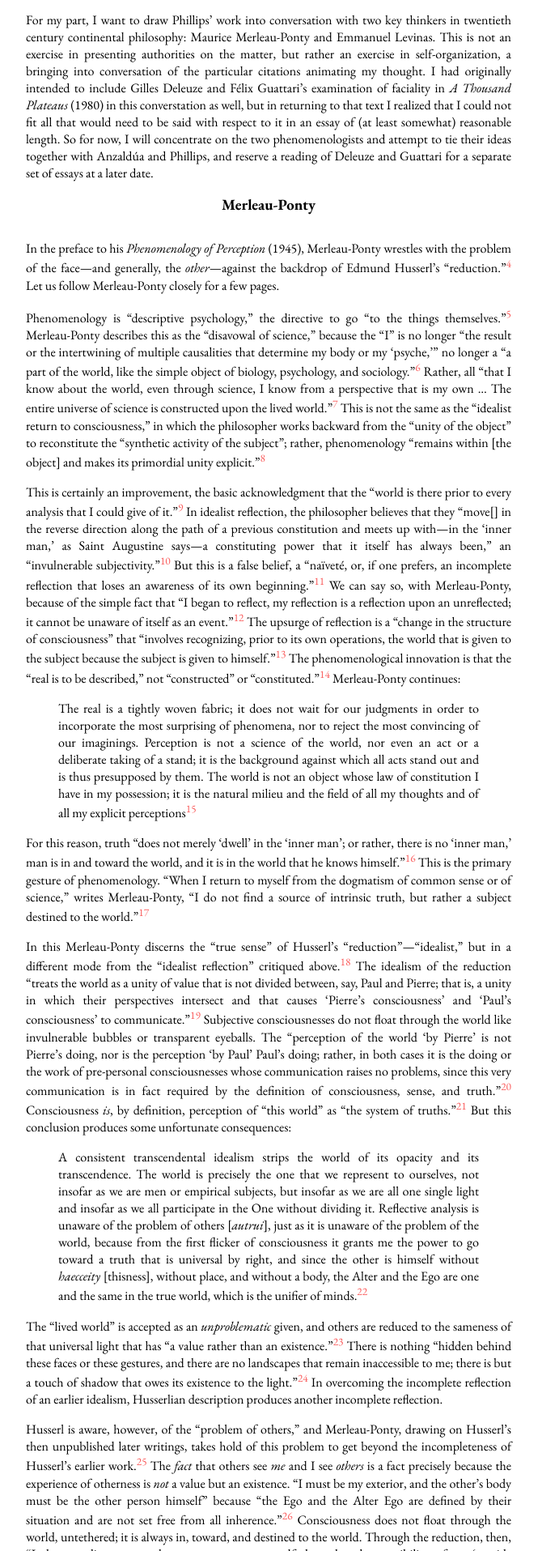
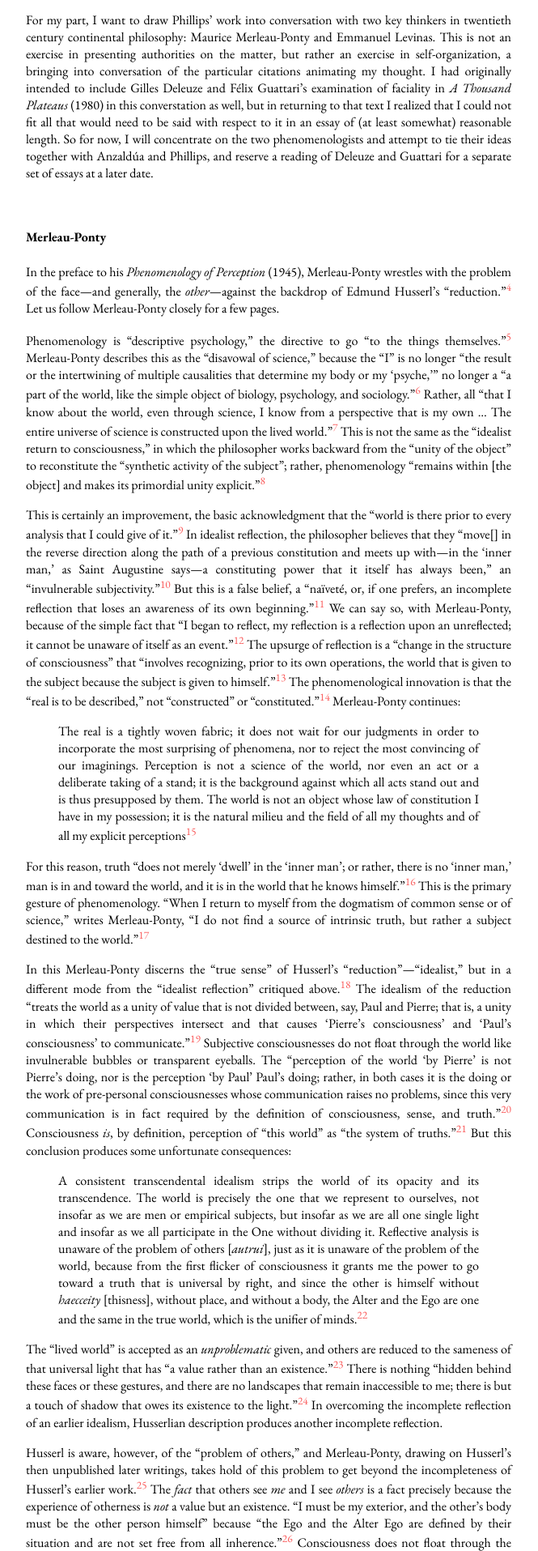
Before and after one commit to steinea/steinea.github.io, a Jekyll site: the page built from _posts/2021-05-30-idea-of-gamer-3.md, in a window 1280 px wide. Shown: the part 489-2404 px from the top of the page at 81% size, without its empty margins (308-973 px from the left). Built offline with Jekyll 4.4.1, drawn with Linux system fonts in a browser that asks for light colours.

Commit message:
Fixed headings

```diff
--- a/_posts/2021-05-30-idea-of-gamer-3.md
+++ b/_posts/2021-05-30-idea-of-gamer-3.md
@@ -13,7 +13,9 @@
 
 For my part, I want to draw Phillips' work into conversation with two key thinkers in twentieth century continental philosophy: Maurice Merleau-Ponty and Emmanuel Levinas. This is not an exercise in presenting authorities on the matter, but rather an exercise in self-organization, a bringing into conversation of the particular citations animating my thought.  I had originally intended to include Gilles Deleuze and Félix Guattari's examination of faciality in *A Thousand Plateaus* (1980) in this converstation as well, but in returning to that text I realized that I could not fit all that would need to be said with respect to it in an essay of (at least somewhat) reasonable length. So for now, I will concentrate on the two phenomenologists and attempt to tie their ideas together with Anzaldúa and Phillips, and reserve a reading of Deleuze and Guattari for a separate set of essays at a later date.
 
-### Merleau-Ponty
+<br>
+
+#### Merleau-Ponty
 
 In the preface to his *Phenomenology of Perception* (1945), Merleau-Ponty wrestles with the problem of the face---and generally, the *other*---against the backdrop of Edmund Husserl's "reduction."[^4] Let us follow Merleau-Ponty closely for a few pages.
 
@@ -37,7 +39,9 @@
 
 In this way, Merleau-Ponty is able to dispense with "Husserl’s entire misunderstanding with his interpreters, with the existential 'dissidents,' and ultimately with himself," by demonstrating the proper function and actual functioning of the reduction---not as withdrawal, but as "wonder" (a term Merleau-Ponty gets from Husserl's assistant, Eugen Fink), a rupture that does not place the subject outside the world but rather "conceiv[es] [of] the subject as a transcendence toward the world," which conception "teach[es] us nothing except the unmotivated springing forth of the world."[^32] Radical doubt and absolute certainty are both dissolved in the instant of our "*standing in wonder* before the world."[^33] As such, through the problem of others, through the problem of the *face*, phenomenology ceases to be an "idealist philosophy" and becomes an "existential philosophy."[^34]
 
-### Levinas
+<br>
+
+#### Levinas
 
 Wherein Merleau-Ponty the alter ego presents a problem that ultimately discloses the ambiguity of our existence, for Emmanuel Levinas in *Totality and Infinity* (1961), the *face to face* is something altogether *more*, an "irreducible relation."[^35] The "notion of the face," for Levinas, "brings us to a notion of meaning prior to my *Sinngebung* [meaning-giving or sense-giving] and thus independent of my initiative and my power."[^36] The face "signifies the philosophical priority of the existent over Being" and "makes possible the description of the notion of the immediate" in the "face to face."[^37] The "immediate" here proposed is not that of "transcendence," found in "moments of liturgical, mystical elevation," nor that of "immanence," in which "every 'other' ... would vanish at the end of history."[^38] It is the "idea of infinity."[^39] The infinite immediacy of the face to face is *nontotalizable*. To integrate the "particularism of points of view" in an "impersonal spirit" is "cruelty and injustice," and also quite simply *false*.[^40] The face of the other does not only disclose our being in the world, but also a "point that is absolute with regard to history---not by amalgamating with the Other, but in speaking with him."[^41]
 
@@ -61,7 +65,9 @@
 
 This is truly a pluralism, a thought of the *pure multiple* that does not make of the finite a poor reflection of some greater reality, but rather sees in the absolute difference of true and actual finitude the opening of an infinite relation that both necessitates and is the basis for ethics as such. The face does not only express our being in the world; it expresses an *obligation*.
 
-### Phillips
+<br>
+
+#### Phillips
 
 If we continue on this ethical trajectory, however, we discover that the *obligation* of the face is punctured by questions of politics.[^62] Merleau-Ponty presents us with a compelling argument for the ambiguity of bodily existence, an argument that denies the possibility of a self-contained subject. Levinas goes well beyond Merleau-Ponty, taking the openness of the subject to the other as the basis for his pluralistic metaphysics of exteriority. But, making statements as to what being *is* does not necessarily entail action in accordance with those statements. Regardless of how readers fall on the is-ought problem (is it or is it not possible to say how things *ought* to be on how the basis of how things *are*?), in this *particular case*, the *ought* entailed by Levinas's *is* is not *in fact* the case.[^63] Even if Levinas's ontology is *correct*, many people so defined do not appear to live in accordance with their ontological constitution, honouring the "ethical inviolability" of the other. Though Levinas's ethics *is* metaphysics, it remains an ethical *program* and not a description of an actual state of affairs.[^64] To put the point bluntly: not all people *get* to have a face. According to Levinas, the face *ought* to be a given, but politically, it *is* not.
 
```
